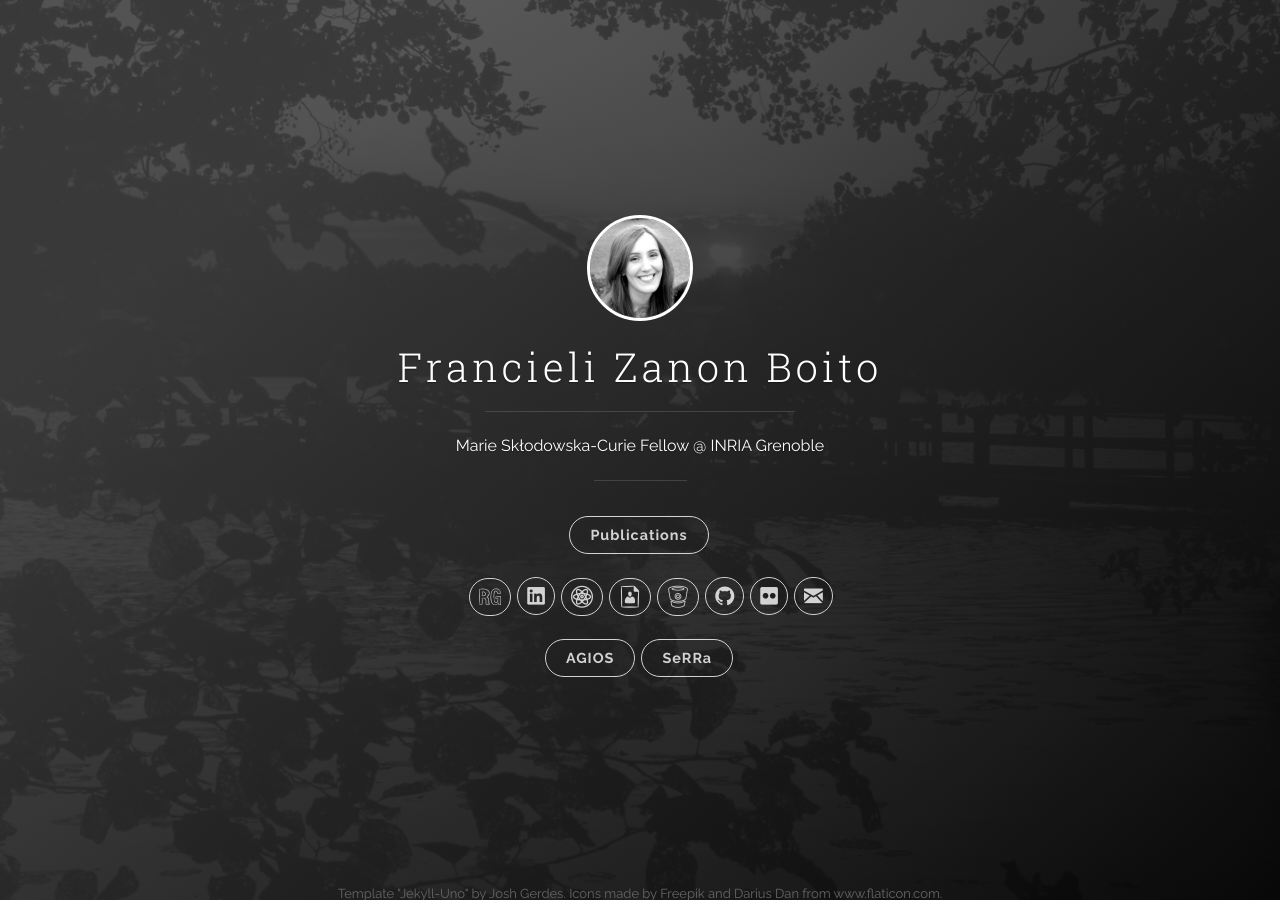
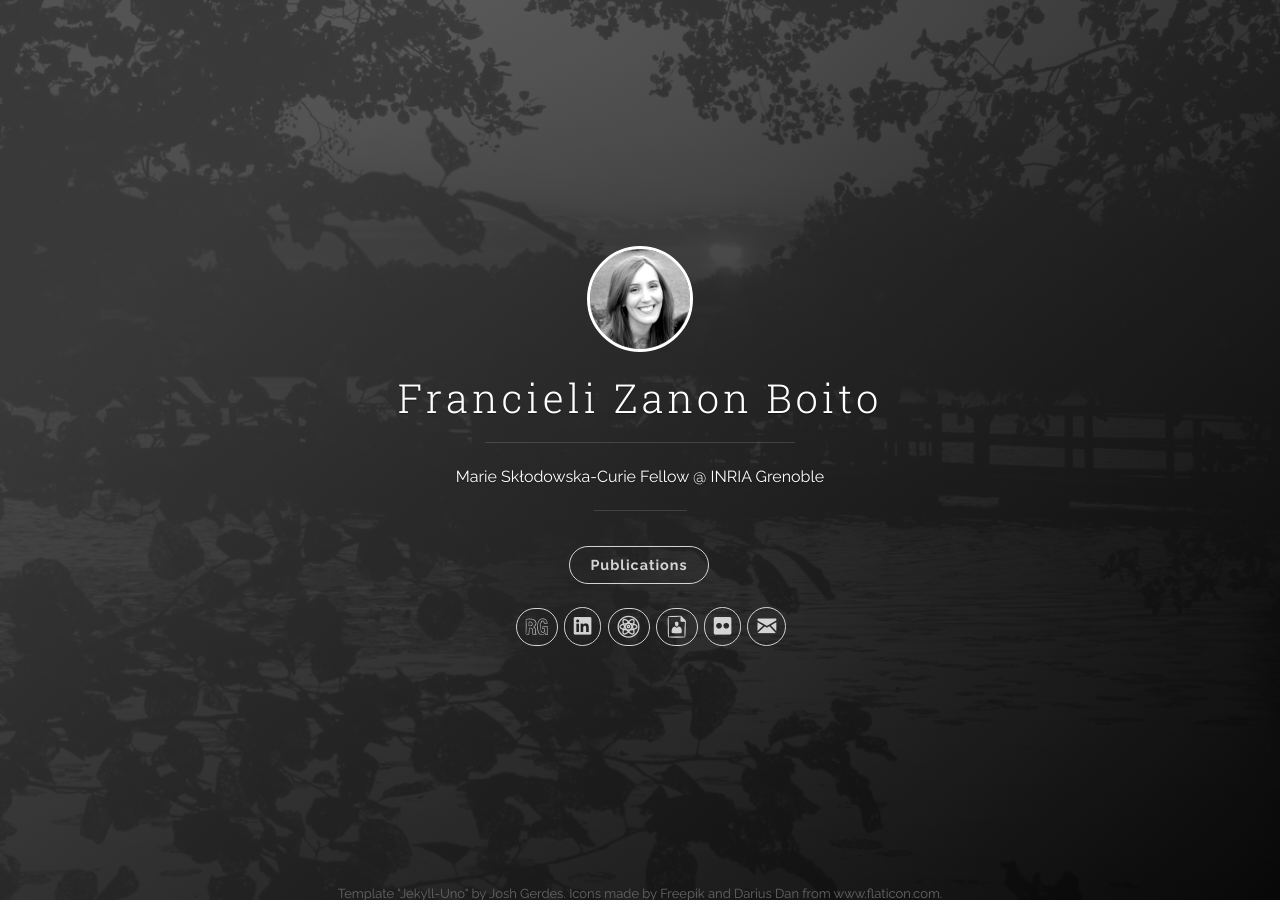
Before and after one commit to francielizanon/francielizanon, a Jekyll site: the page built from index.html, in a window 1280 px wide. Built offline with Jekyll 4.4.1, drawn with Linux system fonts in a browser that asks for light colours; nearby versions of some CDN libraries; the list of posts is cut into pages by our own code.

Commit message:
remove some icons to make it more minimalist

```diff
--- a/_includes/header.html
+++ b/_includes/header.html
@@ -76,7 +76,7 @@
             {% endif %}
 
 
-            {% if site.author.bitbucket_username %}
+<!--            {% if site.author.bitbucket_username %}
               <li class="navigation__item">
                 <a href="https://bitbucket.org/{{ site.author.bitbucket_username }}" title="{{ site.author.bitbucket_username }} @ Bitbucket" target="_blank">
                   <i class="flaticon-bitbucket"></i>
@@ -92,7 +92,7 @@
                   <span class="label">Github</span>
                 </a>
               </li>
-            {% endif %}
+            {% endif %} -->
 
 
             {% if site.author.flickr_username %}
@@ -119,15 +119,6 @@
             </ul>
           </nav>
 <br>
-<nav class="cover-navigation cover-navigation--primary">
-            <ul class="navigation">
-<li class="navigation__item">
-                <a href="http://www.inf.ufrgs.br/~fzboito/agios.html" title="AGIOS">AGIOS</a></li>
-<li class="navigation__item">
-                <a href="http://www.inf.ufrgs.br/~fzboito/serra.html" title="SeRRa">SeRRa</a></li>
-
-            </ul>
-          </nav>
 
         </div>
 
```
